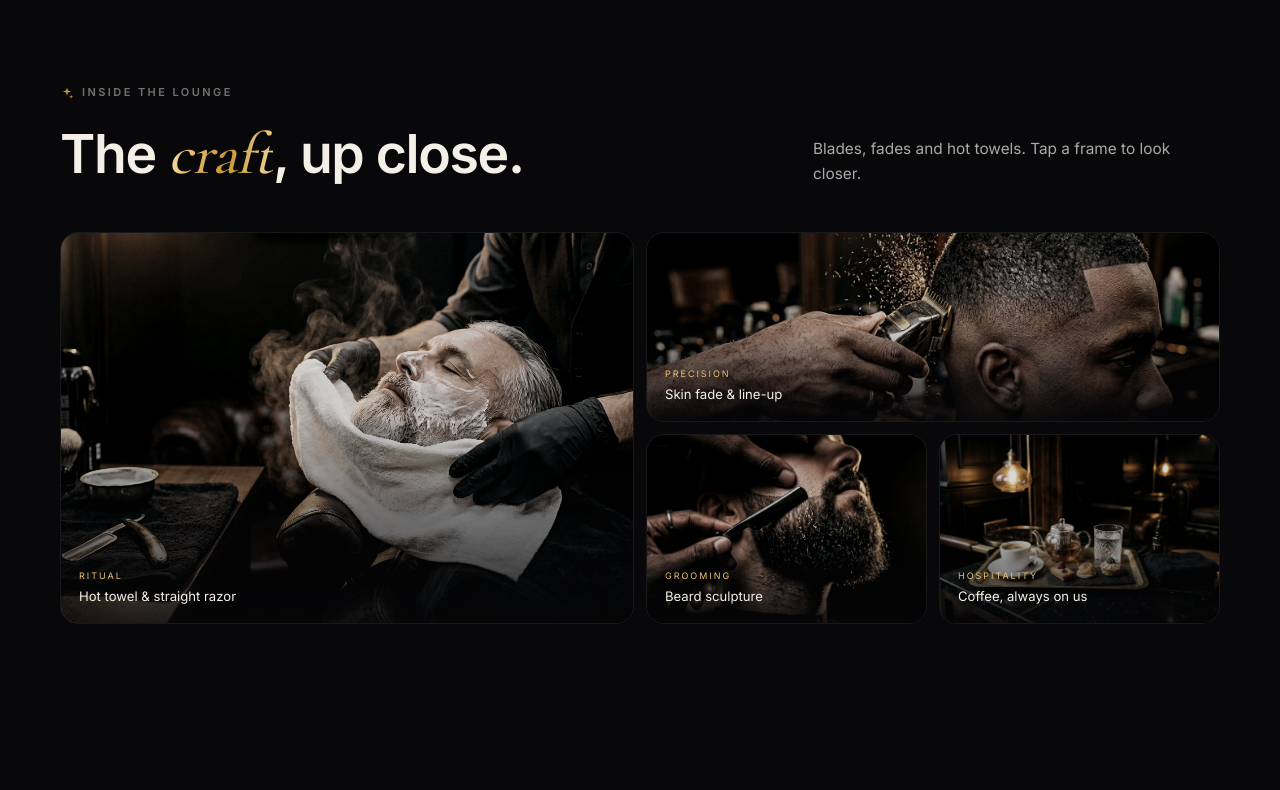
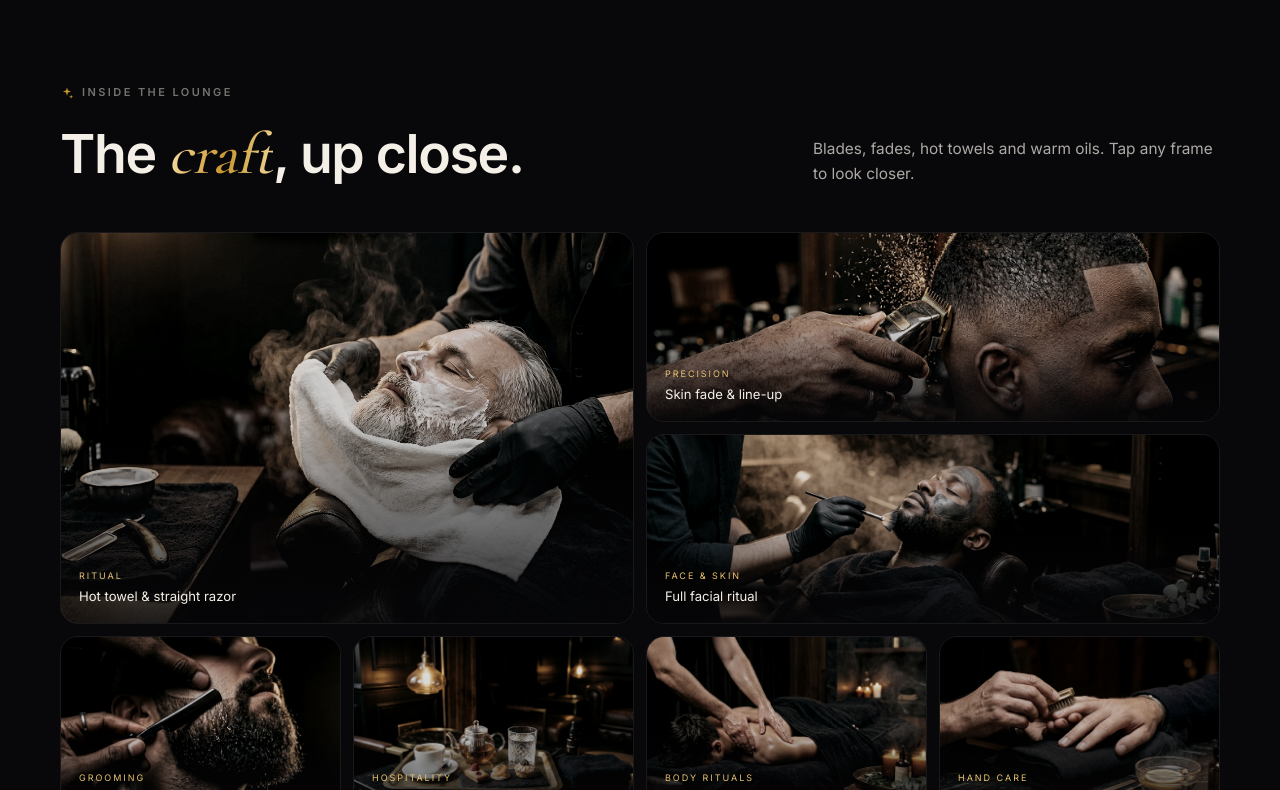
Before and after one commit to sokolinkgit/freshstartbarbers, a website built with Vite: page index.html in a window 1280 px wide. Shown: the part 6108-6898 px from the top of the page. Built offline with nearby package versions, Linux system fonts and the light colour scheme; animation ran at ten frames a second.

Commit message:
Add facial, massage and hand-care imagery; expand gallery to seven frames
- Regenerate the facial ritual shot that hit the generation limit
- New massage.jpg and hands.jpg so Body Rituals and Hand & Foot Care have visuals
- Rebuild gallery as a flush 4-column mosaic (7 frames) with .frame--wide modifier
- Update captions/alt text and README image inventory; every image is now in use

Co-authored-by: arena-agent <297053741+arena-agent@users.noreply.github.com>

```diff
--- a/index.html
+++ b/index.html
@@ -426,7 +426,7 @@
                 <h2 class="section-title reveal" id="gallery-title" data-delay="60">The <em>craft</em>, up close.</h2>
               </div>
               <p class="section-sub reveal" data-delay="100">
-                Blades, fades and hot towels. Tap a frame to look closer.
+                Blades, fades, hot towels and warm oils. Tap any frame to look closer.
               </p>
             </header>
             <div class="gallery" id="gallery">
@@ -434,17 +434,29 @@
                 <img src="/img/vip.jpg" alt="Hot towel straight razor shave ritual" loading="lazy" />
                 <span class="frame__cap"><em>Ritual</em>Hot towel &amp; straight razor</span>
               </button>
-              <button class="frame reveal" data-delay="50" data-src="/img/fade.jpg" data-caption="Precision skin fade, razor-lined" type="button">
+              <button class="frame frame--wide reveal" data-delay="50" data-src="/img/fade.jpg" data-caption="Precision skin fade, razor-lined" type="button">
                 <img src="/img/fade.jpg" alt="Precision skin fade being cut with clippers" loading="lazy" />
                 <span class="frame__cap"><em>Precision</em>Skin fade &amp; line-up</span>
               </button>
-              <button class="frame reveal" data-delay="100" data-src="/img/beard.jpg" data-caption="Beard sculpture with the straight razor" type="button">
+              <button class="frame frame--wide reveal" data-delay="100" data-src="/img/facial.jpg" data-caption="Full facial ritual — cleansing, ozone steam & botanical mask" type="button">
+                <img src="/img/facial.jpg" alt="Charcoal clay facial mask being applied with a fan brush under warm steam" loading="lazy" />
+                <span class="frame__cap"><em>Face &amp; Skin</em>Full facial ritual</span>
+              </button>
+              <button class="frame reveal" data-delay="150" data-src="/img/beard.jpg" data-caption="Beard sculpture with the straight razor" type="button">
                 <img src="/img/beard.jpg" alt="Beard being sculpted with a straight razor" loading="lazy" />
                 <span class="frame__cap"><em>Grooming</em>Beard sculpture</span>
               </button>
-              <button class="frame reveal" data-delay="150" data-src="/img/lounge.jpg" data-caption="Complimentary refreshments in the lounge" type="button">
+              <button class="frame reveal" data-delay="200" data-src="/img/lounge.jpg" data-caption="Complimentary refreshments in the lounge" type="button">
                 <img src="/img/lounge.jpg" alt="Coffee, tea and light bites on a brass tray" loading="lazy" />
                 <span class="frame__cap"><em>Hospitality</em>Coffee, always on us</span>
+              </button>
+              <button class="frame reveal" data-delay="250" data-src="/img/massage.jpg" data-caption="Full body massage with warm botanical oils" type="button">
+                <img src="/img/massage.jpg" alt="Therapeutic massage with warm botanical oil by candlelight" loading="lazy" />
+                <span class="frame__cap"><em>Body Rituals</em>Warm botanical oils</span>
+              </button>
+              <button class="frame reveal" data-delay="300" data-src="/img/hands.jpg" data-caption="Manicure & hand grooming at the marble counter" type="button">
+                <img src="/img/hands.jpg" alt="Manicure and hand grooming with brass tools on dark marble" loading="lazy" />
+                <span class="frame__cap"><em>Hand Care</em>Manicure &amp; buff</span>
               </button>
             </div>
           </div>
--- a/src/styles.css
+++ b/src/styles.css
@@ -2076,7 +2076,7 @@ html[data-theme='light'] .sort select option {
   grid-row: span 2;
   grid-column: span 2;
 }
-.frame:nth-child(2) {
+.frame--wide {
   grid-row: span 1;
   grid-column: span 2;
 }
@@ -4003,7 +4003,7 @@ html[data-theme='light'] .mapcard__tag {
     grid-auto-rows: 140px;
   }
   .frame--tall,
-  .frame:nth-child(2) {
+  .frame--wide {
     grid-column: span 2;
     grid-row: span 1;
   }
```
Also changed, not shown: README.md, public/img/facial.jpg (added), public/img/hands.jpg (added), public/img/massage.jpg (added).
